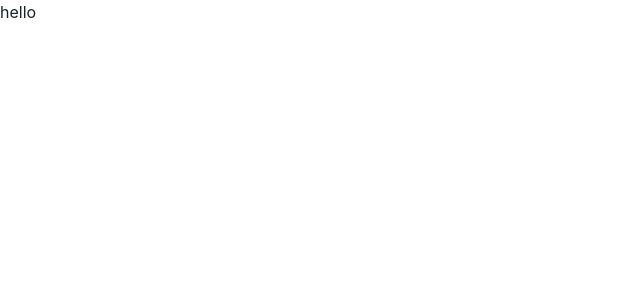
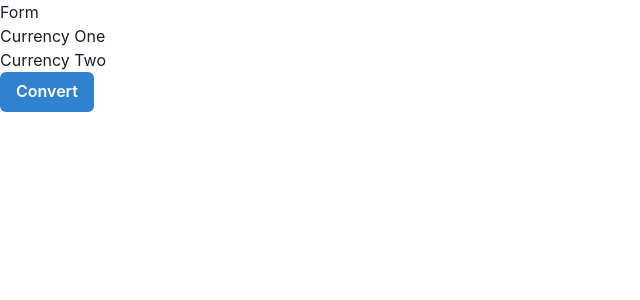
Before and after one commit to patchinator/currency-converter, a React (Create React App) app: page / in a window 1280 px wide. Shown: the top 300 px of the page, without its empty margins (0-640 px from the left). Built offline with nearby package versions, Linux system fonts and the light colour scheme.

Commit message:
installed icons from @chakra-ui/icons

```diff
--- a/package.json
+++ b/package.json
@@ -3,6 +3,7 @@
   "version": "0.1.0",
   "private": true,
   "dependencies": {
+    "@chakra-ui/icons": "^1.0.15",
     "@chakra-ui/react": "^1.6.8",
     "@emotion/react": "^11",
     "@emotion/styled": "^11",
--- a/src/App.js
+++ b/src/App.js
@@ -1,7 +1,12 @@
+import Form from "./components/Form";
+import { Fragment } from "react";
+
 function App() {
-  return <div className="App">
-    <h1>hello</h1>
-  </div>;
+  return (
+    <Fragment>
+      <Form />
+    </Fragment>
+  );
 }
 
 export default App;
--- a/src/components/Form.js
+++ b/src/components/Form.js
@@ -1,5 +1,25 @@
-import style from './Form.module.scss';
+import { Container } from "@chakra-ui/layout";
+import { Button } from "@chakra-ui/react";
 
-const Form = () => {};
+const Form = () => {
+  return (
+    <Container maxWidth="container.xl" padding="0">
+      <form>
+        <div>
+          <h2>Form</h2>
+        </div>
+        <div>
+          <label htmlFor="">Currency One</label>
+          <input type="text" />
+        </div>
+        <div>
+          <label htmlFor="">Currency Two</label>
+          <input type="text" />
+        </div>
+        <Button colorScheme="blue" size="md">Convert</Button>
+      </form>
+    </Container>
+  );
+};
 
 export default Form;
```
Also changed, not shown: 2 other files (tests, documents, lock files or other folders).
